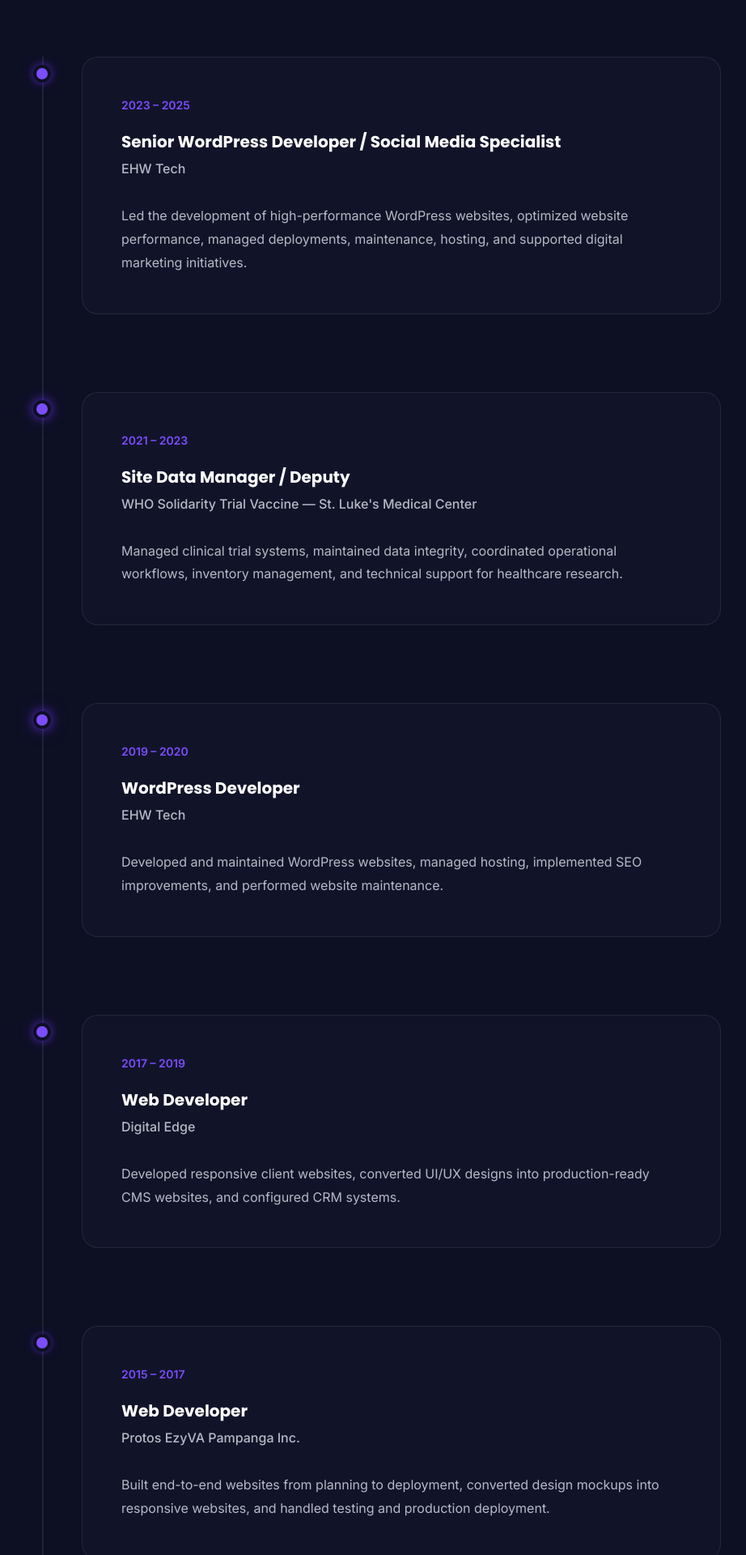
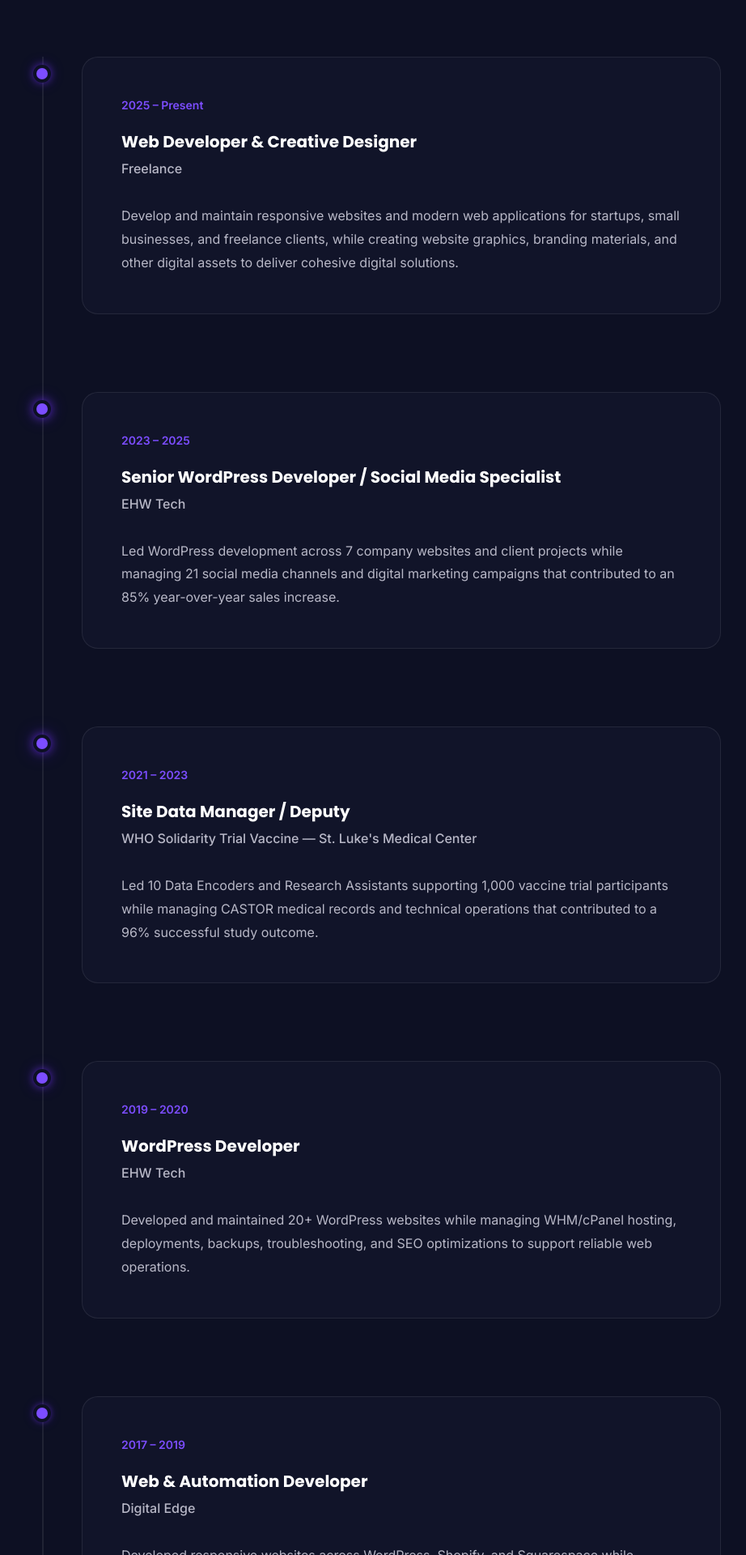
Before and after one commit to acdev08/ac-portfolio, a React (Vite) app: page / in a window 1280 px wide. Shown: the part 3480-5400 px from the top of the page at 81% size, without its empty margins (174-1096 px from the left). Built offline with nearby package versions, Linux system fonts and the light colour scheme.

Commit message:
feat: update resume link button and experience section

```diff
--- a/src/sections/Contact/Contact.tsx
+++ b/src/sections/Contact/Contact.tsx
@@ -46,7 +46,12 @@ function Contact() {
                 Send Email
               </a>
 
-              <a href="#" className="contact-secondary-btn">
+              <a
+                href="https://drive.google.com/file/d/1R31n_N0EXzkLxwXS0GD1_1Z-jmk2dnOM/view?usp=sharing"
+                target="_blank"
+                rel="noopener noreferrer"
+                className="contact-secondary-btn"
+              >
                 <Download size={18} />
                 Download Resume
               </a>
--- a/src/sections/Experience/Experience.tsx
+++ b/src/sections/Experience/Experience.tsx
@@ -27,6 +27,25 @@ function Experience() {
             <div className="timeline-dot" />
 
             <div className="experience-content">
+              <span className="experience-date">2025 – Present</span>
+
+              <h3>Web Developer & Creative Designer</h3>
+
+              <h4>Freelance</h4>
+
+              <p>
+                Develop and maintain responsive websites and modern web
+                applications for startups, small businesses, and freelance
+                clients, while creating website graphics, branding materials,
+                and other digital assets to deliver cohesive digital solutions.
+              </p>
+            </div>
+          </div>
+
+          <div className="experience-item">
+            <div className="timeline-dot" />
+
+            <div className="experience-content">
               <span className="experience-date">2023 – 2025</span>
 
               <h3>Senior WordPress Developer / Social Media Specialist</h3>
@@ -34,9 +53,10 @@ function Experience() {
               <h4>EHW Tech</h4>
 
               <p>
-                Led the development of high-performance WordPress websites,
-                optimized website performance, managed deployments, maintenance,
-                hosting, and supported digital marketing initiatives.
+                Led WordPress development across 7 company websites and client
+                projects while managing 21 social media channels and digital
+                marketing campaigns that contributed to an 85% year-over-year
+                sales increase.
               </p>
             </div>
           </div>
@@ -52,9 +72,10 @@ function Experience() {
               <h4>WHO Solidarity Trial Vaccine — St. Luke's Medical Center</h4>
 
               <p>
-                Managed clinical trial systems, maintained data integrity,
-                coordinated operational workflows, inventory management, and
-                technical support for healthcare research.
+                Led 10 Data Encoders and Research Assistants supporting 1,000
+                vaccine trial participants while managing CASTOR medical records
+                and technical operations that contributed to a 96% successful
+                study outcome.
               </p>
             </div>
           </div>
@@ -70,8 +91,9 @@ function Experience() {
               <h4>EHW Tech</h4>
 
               <p>
-                Developed and maintained WordPress websites, managed hosting,
-                implemented SEO improvements, and performed website maintenance.
+                Developed and maintained 20+ WordPress websites while managing
+                WHM/cPanel hosting, deployments, backups, troubleshooting, and
+                SEO optimizations to support reliable web operations.
               </p>
             </div>
           </div>
@@ -82,13 +104,14 @@ function Experience() {
             <div className="experience-content">
               <span className="experience-date">2017 – 2019</span>
 
-              <h3>Web Developer</h3>
+              <h3>Web & Automation Developer</h3>
 
               <h4>Digital Edge</h4>
 
               <p>
-                Developed responsive client websites, converted UI/UX designs
-                into production-ready CMS websites, and configured CRM systems.
+                Developed responsive websites across WordPress, Shopify, and
+                Squarespace while building Infusionsoft (now Keap) automation
+                workflows and email campaigns for client marketing operations.
               </p>
             </div>
           </div>
@@ -99,14 +122,14 @@ function Experience() {
             <div className="experience-content">
               <span className="experience-date">2015 – 2017</span>
 
-              <h3>Web Developer</h3>
+              <h3>Web Designer</h3>
 
               <h4>Protos EzyVA Pampanga Inc.</h4>
 
               <p>
-                Built end-to-end websites from planning to deployment, converted
-                design mockups into responsive websites, and handled testing and
-                production deployment.
+                Designed and implemented WordPress websites, UI/UX mockups,
+                landing pages, and marketing funnels while building WooCommerce
+                sites and supporting e-commerce and lead-generation activities.
               </p>
             </div>
           </div>
```
